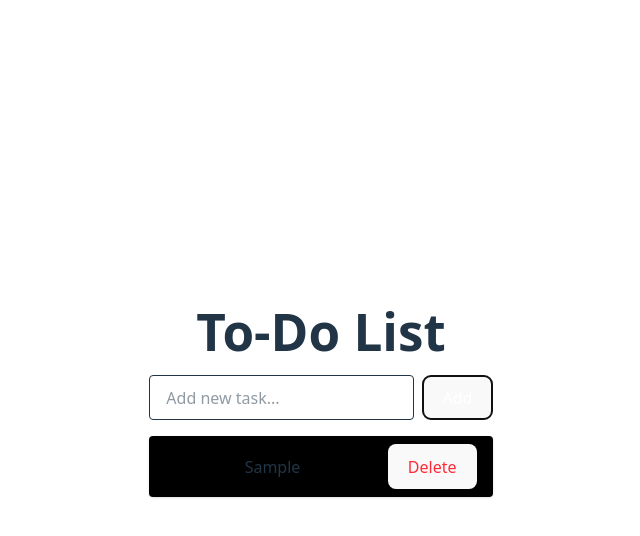
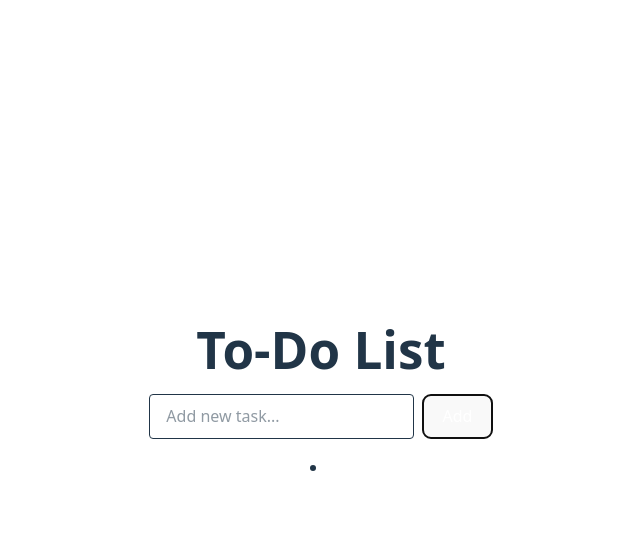
Before and after one commit to Aldinorasend/ToDoListApp, a React (Vite) app: page / in a window 1280 px wide. Both pictures are taken after typing "Sample" into the empty fields and a click on the button "Add". Shown: the top 536 px of the page, without its empty margins (319-959 px from the left). Built offline with nearby package versions, Linux system fonts and the light colour scheme.

Commit message:
contoh-gagal

```diff
--- a/src/components/TodoItem.jsx
+++ b/src/components/TodoItem.jsx
@@ -1,20 +1,4 @@
-export default function TodoItem({ todo, onToggle, onDelete }) {
-  return (
-    <div className="flex items-center justify-between bg-black shadow px-4 py-2 rounded">
-      <div
-        onClick={onToggle}
-        className={`cursor-pointer flex-1 ${
-          todo.done ? 'line-through text-gray-400' : ''
-        }`}
-      >
-        {todo.text}
-      </div>
-      <button
-        onClick={onDelete}
-        className="ml-2 text-red-500 hover:text-red-700"
-      >
-        Delete
-      </button>
-    </div>
-  )
+// src/components/TodoItem.jsx
+export default function TodoItem({ title }) {
+  return <li>{title}</li>
 }
```
Also changed, not shown: 1 other file (tests, documents, lock files or other folders).
